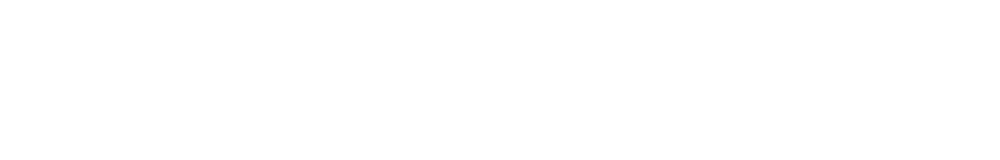
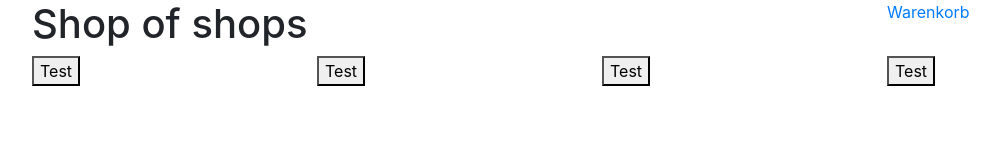
Before and after one commit to TristanMuri/M133ProjektWebsite, a plain HTML site: page index.html in a window 1280 px wide. Shown: the whole page, without its empty margins (53-1053 px from the left). Drawn offline with nearby package versions, Linux system fonts and the light colour scheme.

Commit message:
Ein paar fortschritte speichern

```diff
--- a/index.html
+++ b/index.html
@@ -13,6 +13,33 @@
     <script src="typescript/main.js"></script>
 </head>
 <body>
+    <div class="container">
 
+        <div class="row">
+            <div class="col-9">
+                <h1>Shop of shops</h1>
+            </div>
+
+            <div class="col-3">
+                <a href="warenkorb.html">Warenkorb</a>
+            </div>
+
+            <div class="col-lg-3 col-md-6 mb-4">
+                <button type="button">Test</button>
+            </div>
+
+            <div class="col-lg-3 col-md-6 mb-4">
+                <button type="button">Test</button>
+            </div>
+
+            <div class="col-lg-3 col-md-6 mb-4">
+                <button type="button">Test</button>
+            </div>
+
+            <div class="col-lg-3 col-md-6 mb-4">
+                <button type="button">Test</button>
+            </div>
+        </div>
+      </div>
 </body>
 </html>
```
Also changed, not shown: warenkorb.html (added, +12 -0 lines).
